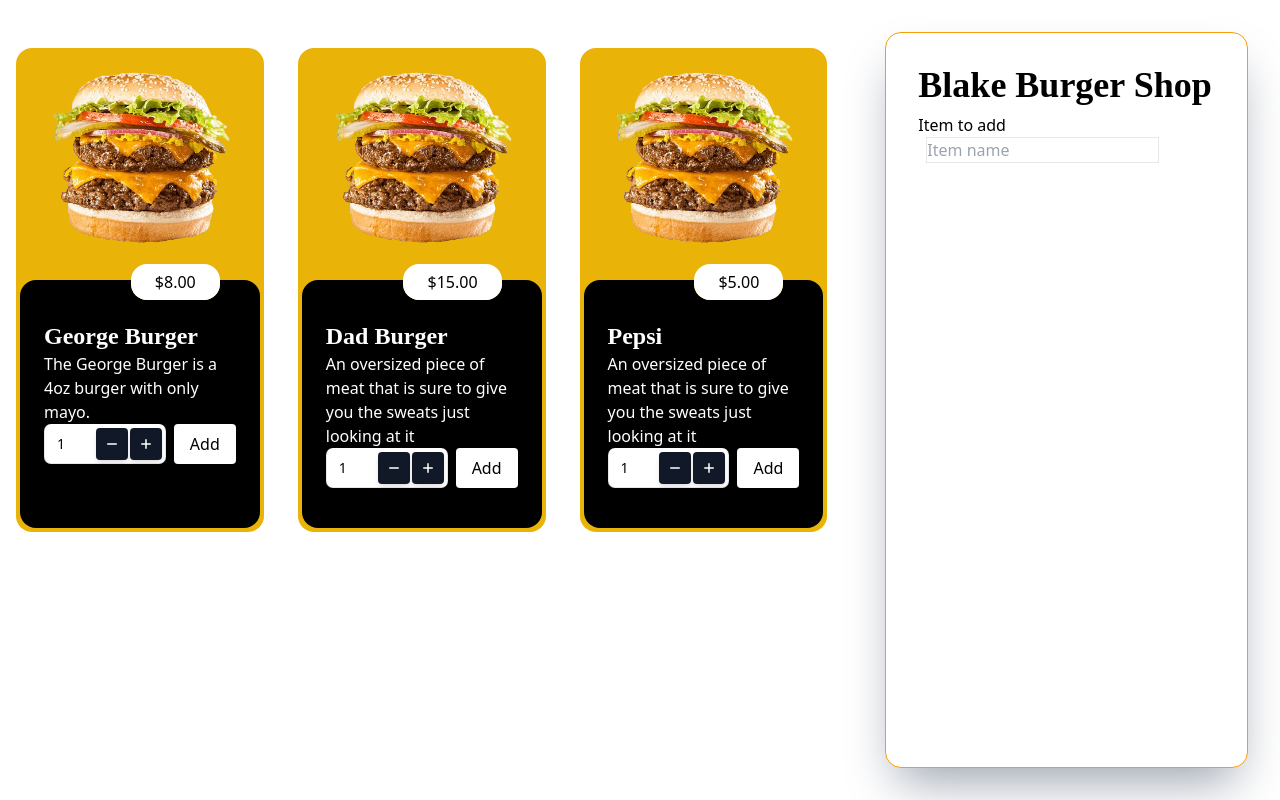
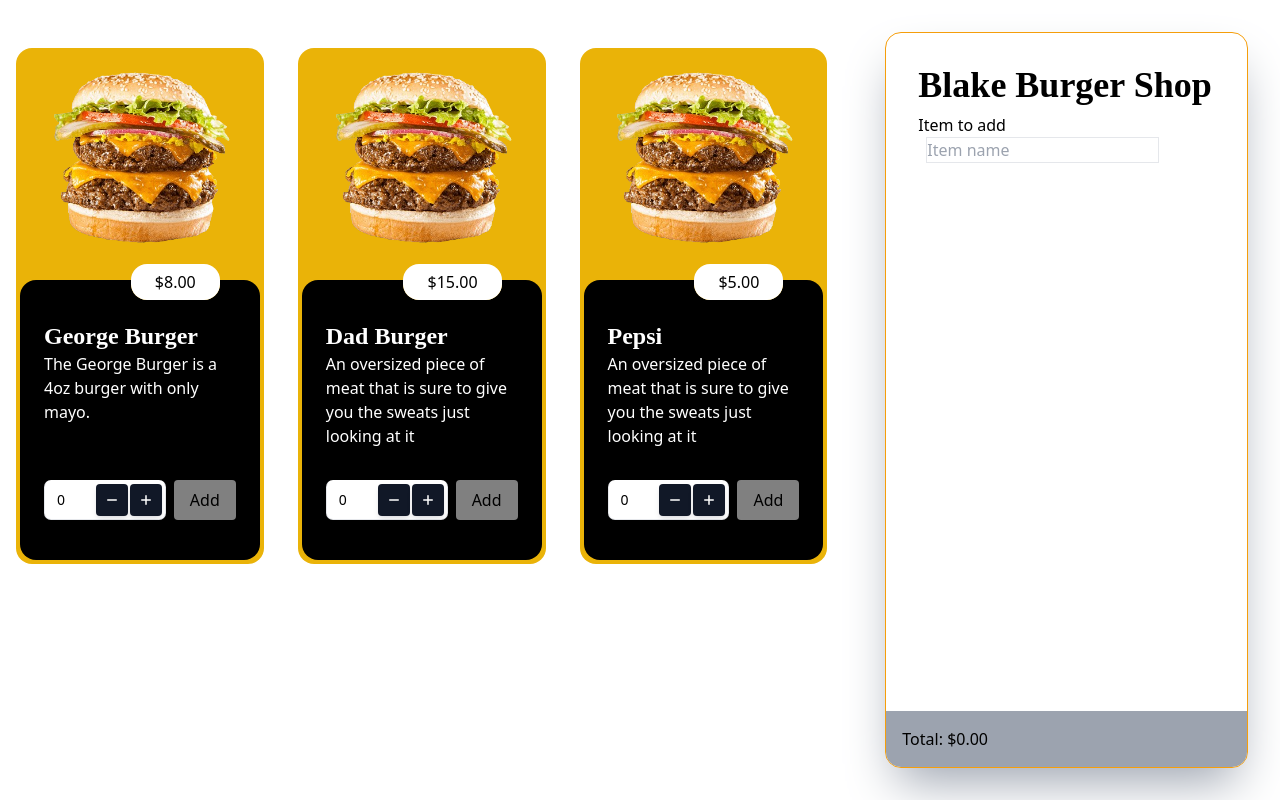
Before and after one commit to markwillis/burgershop, a React (Vite) app: page / in a window 1280 px wide. Built offline with nearby package versions, Linux system fonts and the light colour scheme; a web font is replaced by a local one.

Commit message:
update styles

```diff
--- a/eslint.config.js
+++ b/eslint.config.js
@@ -7,11 +7,7 @@ import tseslint from "typescript-eslint";
 export default tseslint.config(
   { ignores: ["dist"] },
   {
-    extends: [
-      js.configs.recommended,
-      ...tseslint.configs.recommended,
-      "plugin:prettier/recommended",
-    ],
+    extends: [js.configs.recommended, ...tseslint.configs.recommended],
     files: ["**/*.{ts,tsx}"],
     languageOptions: {
       ecmaVersion: 2020,
--- a/src/components/MenuItem.tsx
+++ b/src/components/MenuItem.tsx
@@ -13,22 +13,34 @@ function AddButton({
   quantity: number;
   setQuantity: (quantity: number) => void;
 }) {
+  const disabled = quantity === 0;
   return (
-    <div
+    <button
       onClick={() => {
         handleClick(item, quantity);
-        setQuantity(1);
+        setQuantity(0);
       }}
-      className="add-button group text-black rounded bg-white ml-2 p-4 grow h-10 color inline-flex hover:bg-amber-400 transition-colors duration-1500 ease-in-out cursor-pointer"
+      disabled={disabled}
+      className={`add-button group text-black rounded bg-white ml-2 p-4 grow h-10 color inline-flex ${disabled && "opacity-50"} ${!disabled && "hover:bg-amber-400"} transition-colors duration-1500 ease-in-out cursor-pointer`}
     >
       <span className="place-self-center">Add</span>
-    </div>
+    </button>
   );
 }
 
-function QuantitySelector({ quantity, setQuantity, handleClick, item }) {
+function QuantitySelector({
+  quantity,
+  setQuantity,
+  handleClick,
+  item,
+}: {
+  quantity: number;
+  setQuantity: any;
+  handleClick: (item: MenuItemType, quantity: number) => void;
+  item: MenuItemType;
+}) {
   return (
-    <div className="flex ">
+    <div className="flex w-full">
       <div className="relative w-full min-w-0 h-10">
         <input
           type="number"
@@ -39,7 +51,9 @@ function QuantitySelector({ quantity, setQuantity, handleClick, item }) {
         <div className="input-button-wrapper absolute right-1 top-1 flex gap-0.5">
           <button
             className="decrease-button relative align-middle select-none font-sans font-medium text-center uppercase transition-all disabled:opacity-50 disabled:shadow-none disabled:pointer-events-none w-8 max-w-[32px] h-8 max-h-[32px] text-xs bg-gray-900 text-white shadow-md shadow-gray-900/10 hover:shadow-lg hover:shadow-gray-900/20 focus:opacity-[0.85] focus:shadow-none active:opacity-[0.85] active:shadow-none rounded"
-            onClick={() => setQuantity((cur) => (cur === 0 ? 0 : cur - 1))}
+            onClick={() =>
+              setQuantity((cur: number) => (cur === 0 ? 0 : cur - 1))
+            }
           >
             <span className="button-icon absolute left-1/2 top-1/2 -translate-x-1/2 -translate-y-1/2 transform">
               <svg
@@ -54,7 +68,7 @@ function QuantitySelector({ quantity, setQuantity, handleClick, item }) {
           </button>
           <button
             className="increase-button relative align-middle select-none font-sans font-medium text-center uppercase transition-all disabled:opacity-50 disabled:shadow-none disabled:pointer-events-none w-8 max-w-[32px] h-8 max-h-[32px] text-xs bg-gray-900 text-white shadow-md shadow-gray-900/10 hover:shadow-lg hover:shadow-gray-900/20 focus:opacity-[0.85] focus:shadow-none active:opacity-[0.85] active:shadow-none rounded"
-            onClick={() => setQuantity((cur) => cur + 1)}
+            onClick={() => setQuantity((cur: number) => cur + 1)}
           >
             <span className="absolute left-1/2 top-1/2 -translate-x-1/2 -translate-y-1/2 transform">
               <svg
@@ -86,7 +100,7 @@ function MenuItem({
   item: MenuItemType;
   handleClick: (item: MenuItemType, quantity: number) => void;
 }) {
-  const [quantity, setQuantity] = React.useState(1);
+  const [quantity, setQuantity] = React.useState(0);
   const { name, description, price } = item;
 
   return (
@@ -104,10 +118,10 @@ function MenuItem({
       {/*  black inner section */}
       <div className="bg-black relative px-6 py-10 grow flex flex-col items-start justify-items-start text-white rounded-2xl">
         <h4 className="text-2xl font-bold font-serif">{name}</h4>
-        <p className="text-left">{description}</p>
+        <p className="text-left grow mb-8">{description}</p>
         <div className="price-wrapper absolute -top-4 right-10">
-          <div className="w-full h-full bg-yellow-500 absolute top-0 left-0 group-hover:animate-ping rounded-2xl" />
-          <p className="bg-white rounded-2xl px-6 py-1.5 relative text-black">
+          <div className="price-label-indicator w-full h-full bg-yellow-500 absolute top-0 left-0 group-hover:animate-ping rounded-2xl" />
+          <p className="price-label bg-white rounded-2xl px-6 py-1.5 relative text-black">
             ${price.toFixed(2)}
           </p>
         </div>
--- a/src/components/Sidebar.tsx
+++ b/src/components/Sidebar.tsx
@@ -3,6 +3,14 @@ import { type OrderItem } from "../App.tsx";
 
 function OrderItem({ name }) {
   return <div className="order-item">{name}</div>;
+}
+
+function Total({ total }: { total: number }) {
+  return (
+    <div className="order-total w-full bg-gray-400 p-4 absolute bottom-0 left-0">
+      <h2>Total: ${total.toFixed(2)}</h2>
+    </div>
+  );
 }
 
 function Sidebar({
@@ -26,14 +34,15 @@ function Sidebar({
   });
 
   const calculateTotal = orders.reduce((total, currOrder) => {
-    return total;
+    return total + currOrder.price * currOrder.quantity;
   }, 0);
 
   return (
     <div className="side-bar-wrapper w-full md:w-1/3 p-8 h-1/4 md:h-full fixed bottom-0 right-0 left-auto">
-      <div className="side-bar-inner border border-amber-500 bg-white overflow-hidden shadow-2xl shadow-gray-400 h-full p-8 rounded-2xl">
+      <div className="relative side-bar-inner border border-amber-500 bg-white overflow-hidden shadow-2xl shadow-gray-400 h-full p-8 rounded-2xl">
         {children}
         <ul>{orderList}</ul>
+        <Total total={calculateTotal} />
       </div>
     </div>
   );
```
